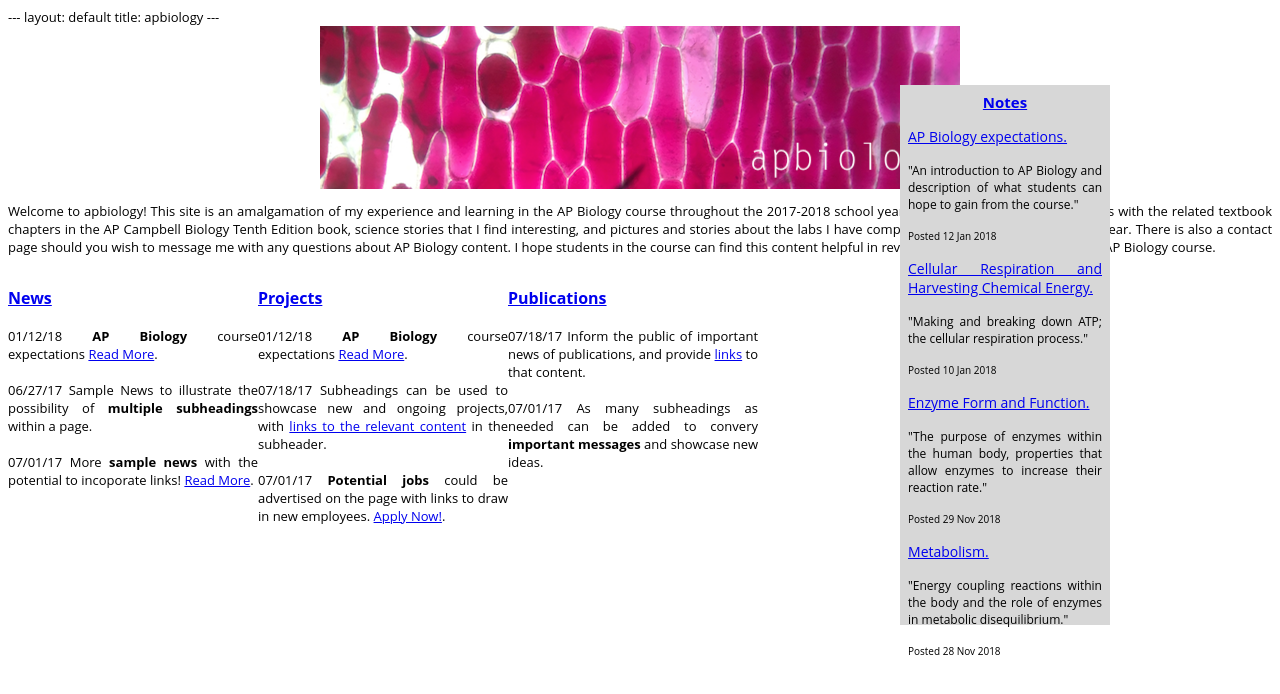
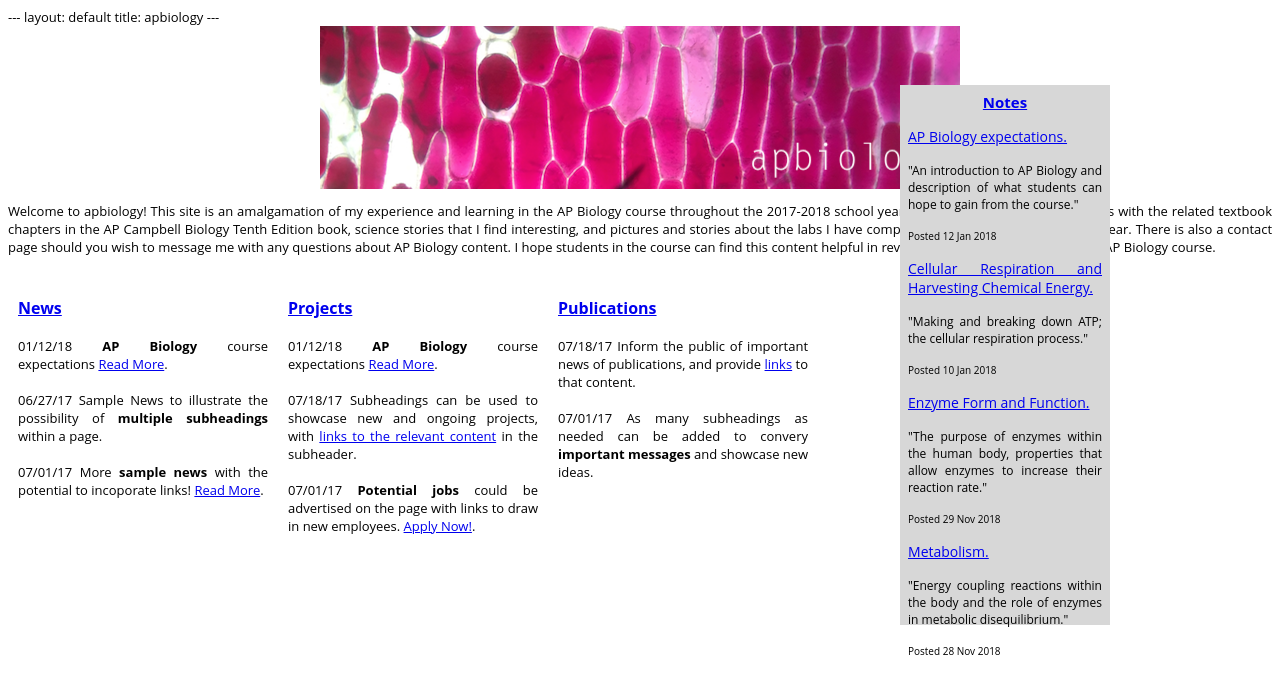
Before and after one commit to meganscarlett/meganscarlett.github.io, a PHP site: page / in a window 1280 px wide. Shown: the top 694 px of the page. Run offline with PHP 8.4, Linux system fonts and the light colour scheme.

Commit message:
Update columns.css

```diff
--- a/css/columns.css
+++ b/css/columns.css
@@ -3,18 +3,21 @@
 	width: 250px;
 	height: 200px;
 	float: left;
+	padding: 10px;
 }
 
 #column-center {
 	width: 250px;
 	height: 200px;
 	float: left;
+	padding: 10px;
 }
 
 #column-right {
 	width: 250px;
 	height: 200px;
 	float: left;
+	padding: 10px;
 }
 
 div {
```
